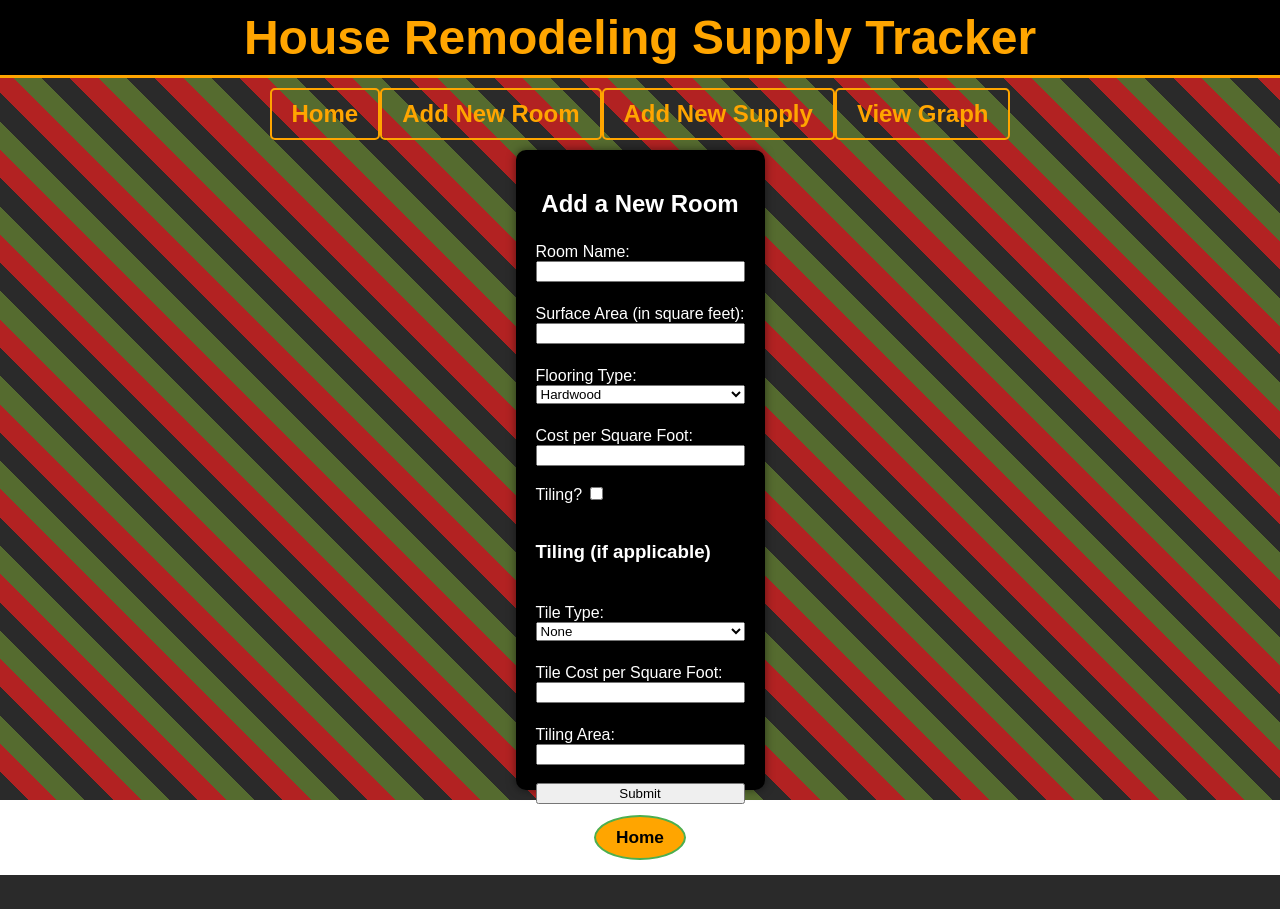
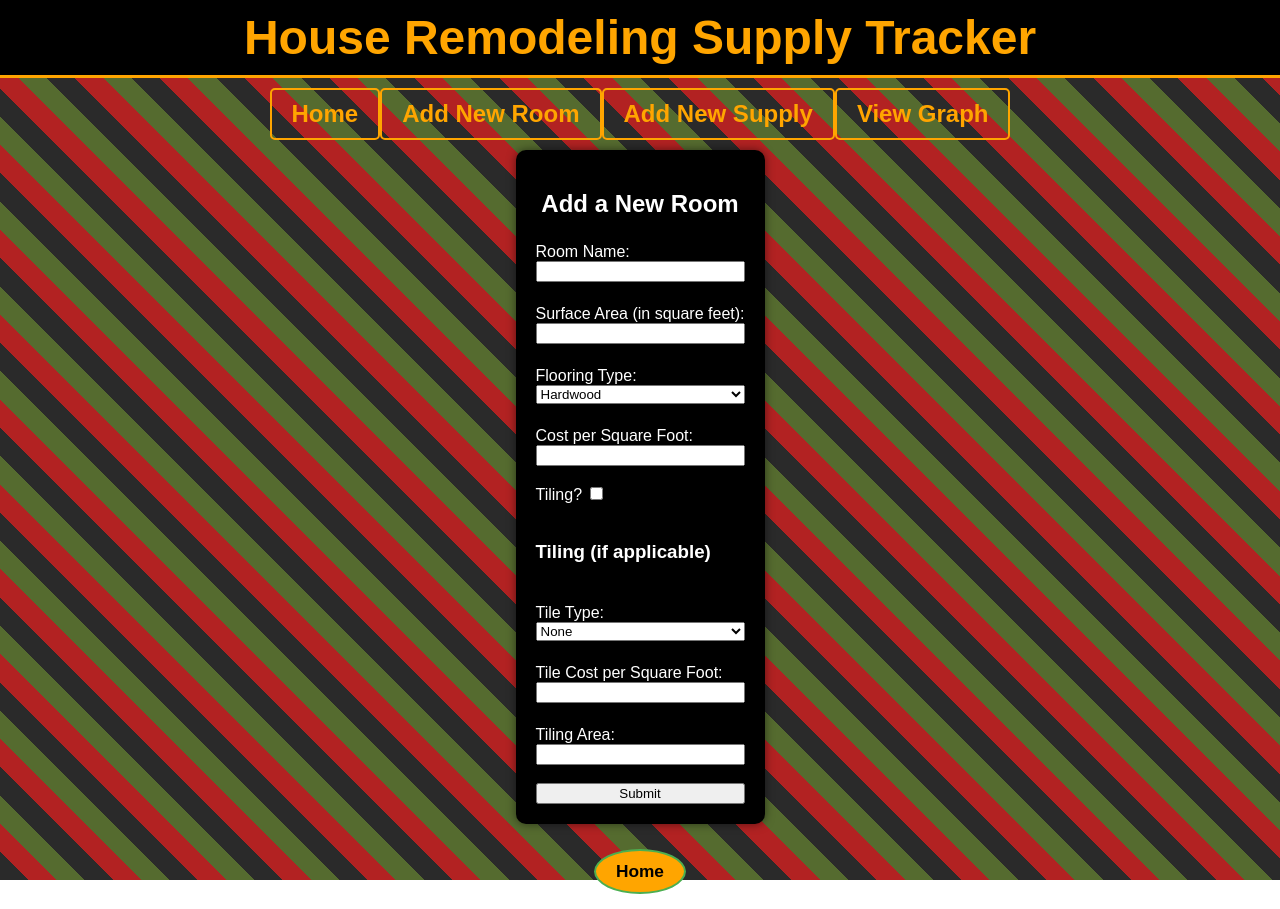
Before and after one commit to Swinglex/pythonFinalProoject, a Flask app: page /room in a window 1280 px wide. Before the commit the page ends 875 px from the top, so only its background shows below. Run offline with Flask 3, Linux system fonts and the light colour scheme.

Commit message:
Small css changes

```diff
--- a/static/styles.css
+++ b/static/styles.css
@@ -1,5 +1,5 @@
 html {
-    height: 100vh;
+    height: 110vh;
     font-family: Arial, sans-serif;
     background: repeating-linear-gradient(
             45deg,
@@ -157,7 +157,3 @@
 label {
     padding-top: 5px;
 }
-
-input[type=submit]{
-    padding-top: 10px;
-}
```
